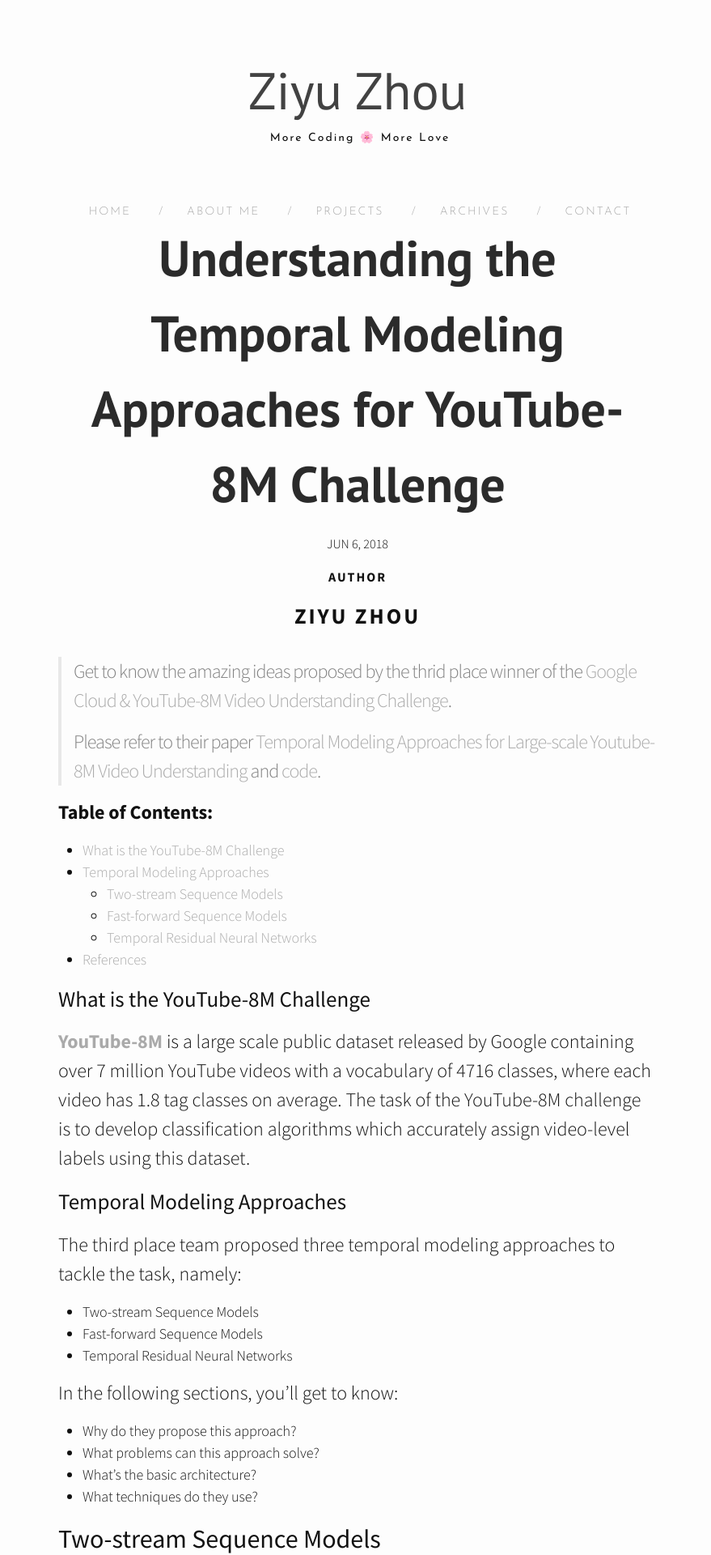
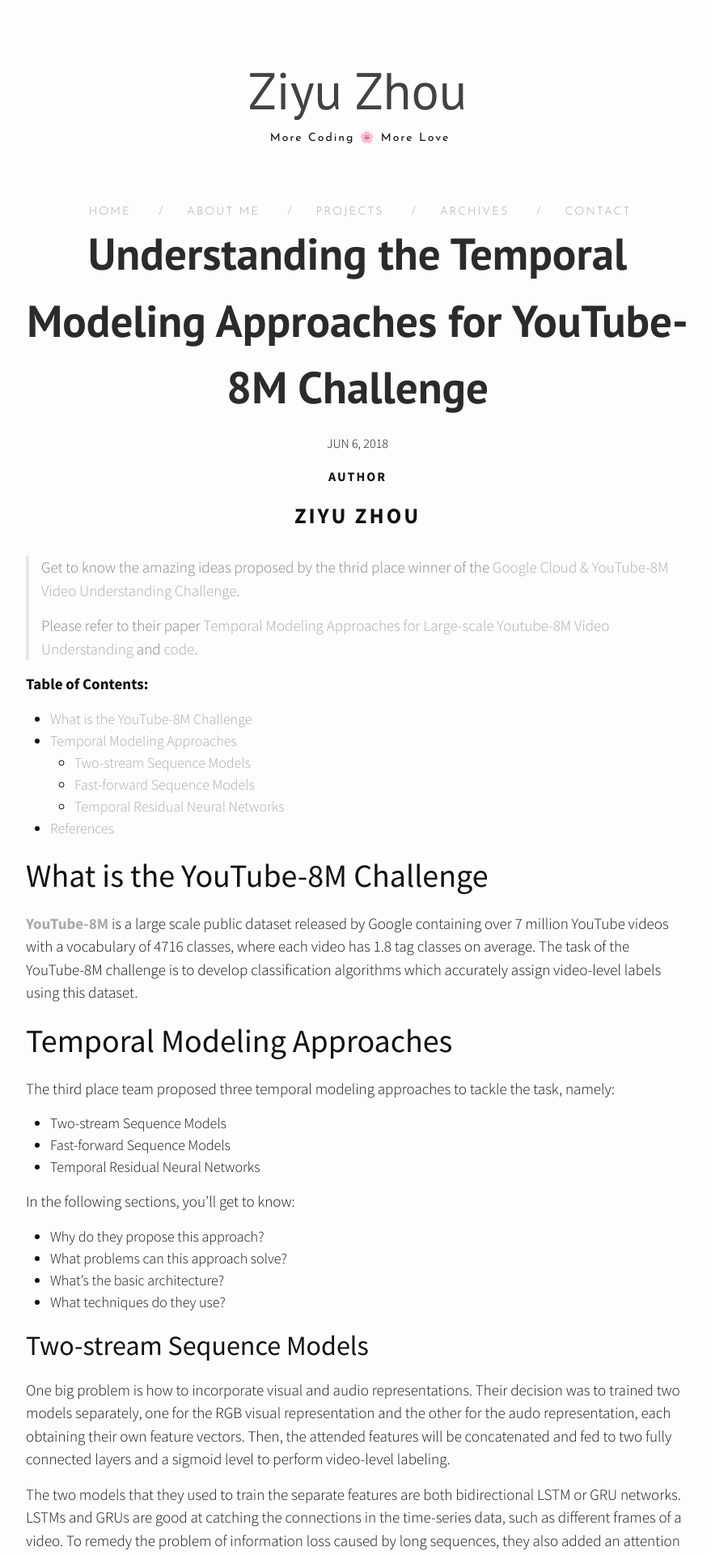
Before and after one commit to Ziyu0/Ziyu0.github.io, a Jekyll site: the page built from _posts/2018-06-06-youtube-8m.md, in a window 1280 px wide. Shown: the top 1920 px of the page at 81% size, without its empty margins (198-1077 px from the left). Built offline with Jekyll 4.4.1, drawn with Linux system fonts in a browser that asks for light colours; nearby versions of some CDN libraries; emoji names are drawn with the system emoji font.

Commit message:
Update fonts and other styles

```diff
--- a/css/style.scss
+++ b/css/style.scss
@@ -162,7 +162,7 @@ blockquote {
     border-left: 4px solid;
     padding-left: $spacing-unit / 2;
     font-size: 18px;
-    letter-spacing: -1px;
+    letter-spacing: 0px;
     //font-style: italic;
 
     > :last-child {
@@ -203,8 +203,9 @@ pre {
  * Wrapper
  */
 .wrapper {
-    max-width: -webkit-calc(#{$content-width} - (#{$spacing-unit} * 2));
-    max-width:         calc(#{$content-width} - (#{$spacing-unit} * 2));
+    // max-width: -webkit-calc(#{$content-width} - (#{$spacing-unit} * 2));
+    // max-width:         calc(#{$content-width} - (#{$spacing-unit} * 2));
+    max-width: 820px;
     margin-right: auto;
     margin-left: auto;
     padding-right: $spacing-unit;
@@ -514,7 +515,7 @@ pre {
   margin-bottom: $spacing-unit;
 }
 .post-title {
-  font-size: 62px;
+  font-size: 55px;
 
   text-align: center;
   font-family: "PT Sans";
@@ -527,10 +528,17 @@ pre {
   margin-bottom: $spacing-unit;
   padding-bottom: 3em !important;
   p {
-    font-size: 1.5rem;
+    // font-size: 1.5rem;
+    font-size: 19px;
+  }
+  h1 {
+    font-size: 40px;
+    @include media-query($on-laptop) {
+      font-size: 34px;
+    }
   }
   h2 {
-    font-size: 32px;
+    font-size: 34px;
     @include media-query($on-laptop) {
       font-size: 28px;
     }
```
Also changed, not shown: 2 other files.
